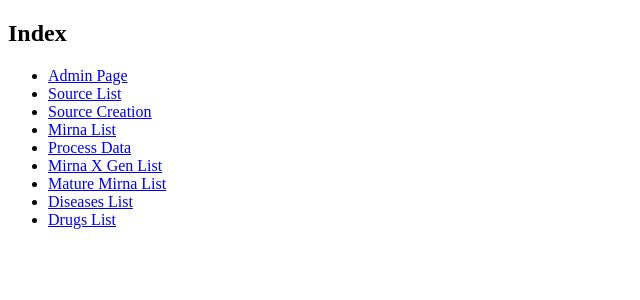
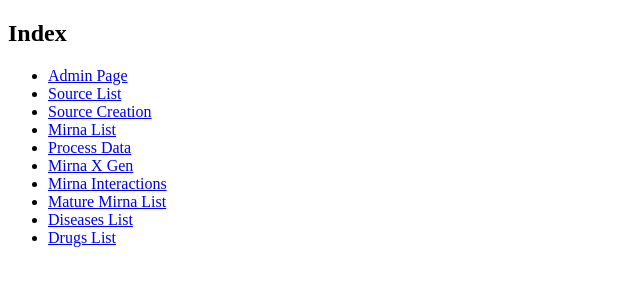
Before and after one commit to omics-datascience/modulector, a Django app: page / in a window 1280 px wide. Shown: the top 300 px of the page, without its empty margins (0-640 px from the left). Run offline with Django 3.2, Linux system fonts and the light colour scheme.

Commit message:
new mirna interactions url and refactor for mirna x gene to return only one record

```diff
--- a/ModulectorBackend/urls.py
+++ b/ModulectorBackend/urls.py
@@ -24,7 +24,8 @@ urlpatterns = [
     path('source/create/', views.MirnaSourcePostAndList.as_view()),
     path('mirna/', views.MirnaList.as_view()),
     path('process/', views.ProcessPost.as_view()),
-    path('mirnaxgene/', views.MirnaXGenList.as_view()),
+    path('mirnaxgene/', views.MirnaXGen.as_view()),
+    path('mirna-interactions/', views.MirnaInteractions.as_view()),
     path('maturemirna/', views.MirbaseMatureList.as_view()),
     path('diseases/', views.MirnaDiseaseList.as_view()),
     path('drugs/', views.MirnaDrugsList.as_view()),
--- a/modulector/templates/index.html
+++ b/modulector/templates/index.html
@@ -23,7 +23,10 @@
         <a href="/process">Process Data</a>
     </li>
     <li>
-        <a href="/mirnaxgene">Mirna X Gen List</a>
+        <a href="/mirnaxgene">Mirna X Gen</a>
+    </li>
+    <li>
+        <a href="/mirna-interactions">Mirna Interactions</a>
     </li>
     <li>
         <a href="/maturemirna">Mature Mirna List</a>
--- a/modulector/views.py
+++ b/modulector/views.py
@@ -4,6 +4,7 @@ from django.http import Http404
 from django.shortcuts import render
 from django_filters.rest_framework import DjangoFilterBackend
 from rest_framework import status, generics, filters
+from rest_framework.exceptions import ParseError
 from rest_framework.response import Response
 from rest_framework.views import APIView
 
@@ -17,18 +18,38 @@ from modulector.services import processor_service
 regex = re.compile(r'-\d[a-z]')
 
 
-class MirnaXGenList(generics.ListAPIView):
+class MirnaXGen(generics.ListAPIView):
     serializer_class = MirnaXGenSerializer
     pagination_class = None
     filter_backends = [filters.OrderingFilter, filters.SearchFilter, DjangoFilterBackend]
     ordering_fields = ['gene', 'score', 'mirna_source.name']
     search_fields = ['gene']
     filterset_fields = ['gene']
+    handler400 = 'rest_framework.exceptions.bad_request'
+
+    def get_queryset(self):
+        mirna = self.request.query_params.get("mirna")
+        gene = self.request.query_params.get("gene")
+        if not mirna or not gene:
+            raise ParseError(detail="mirna and gene are obligatory")
+        else:
+            mirna = get_mirna_aliases(mirna)
+            return MirnaXGene.objects.filter(mirna__mirna_code__in=mirna, gene=gene)
+
+
+class MirnaInteractions(generics.ListAPIView):
+    serializer_class = MirnaXGenSerializer
+    pagination_class = StandardResultsSetPagination
+    filter_backends = [filters.OrderingFilter, filters.SearchFilter, DjangoFilterBackend]
+    ordering_fields = ['gene', 'score', 'mirna_source.name']
+    search_fields = ['gene']
+    filterset_fields = ['gene']
+    handler400 = 'rest_framework.exceptions.bad_request'
 
     def get_queryset(self):
         mirna = self.request.query_params.get("mirna")
         if not mirna:
-            return MirnaXGene.objects.none()
+            raise ParseError(detail="mirna is obligatory")
         else:
             mirna = get_mirna_aliases(mirna)
             return MirnaXGene.objects.filter(mirna__mirna_code__in=mirna)
```
